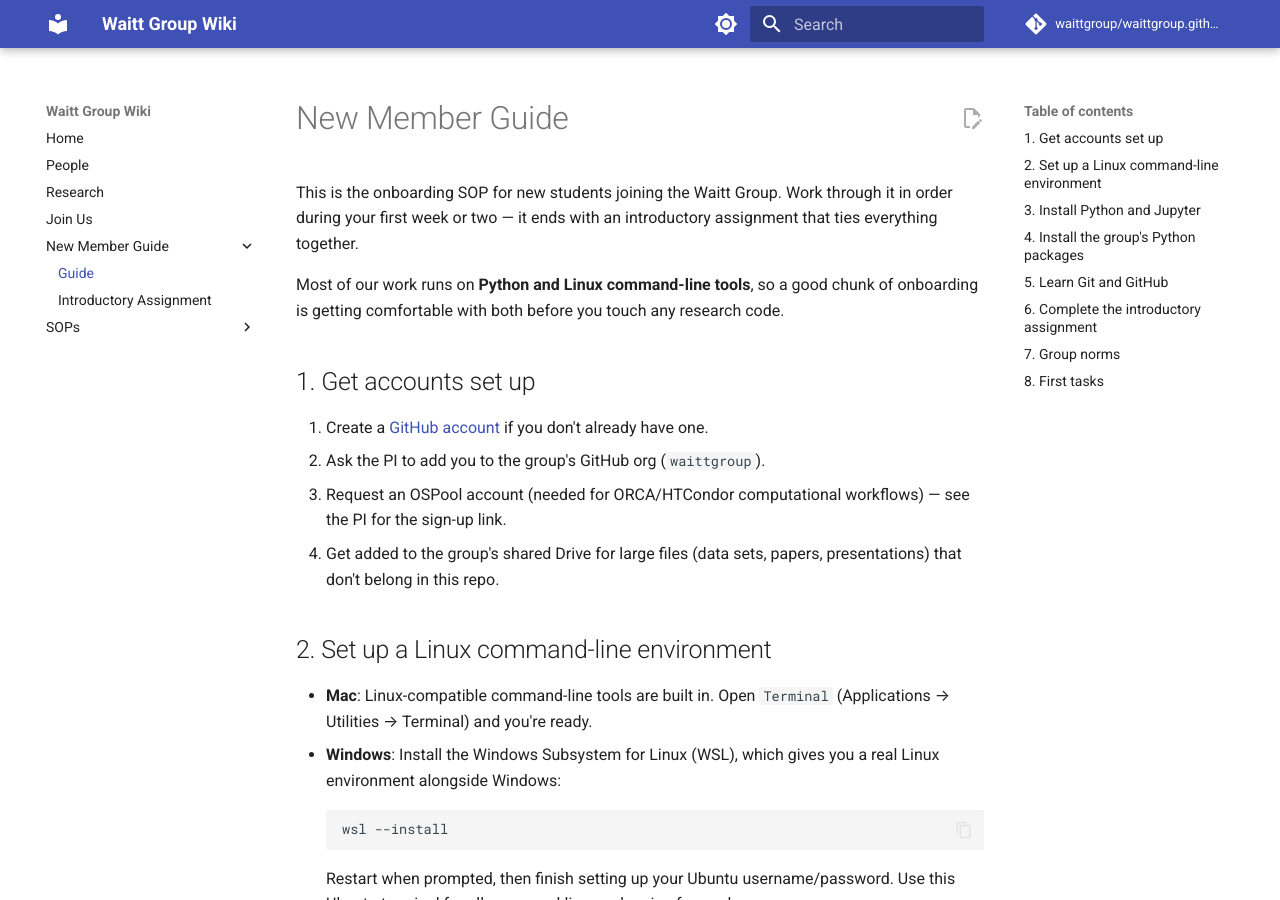
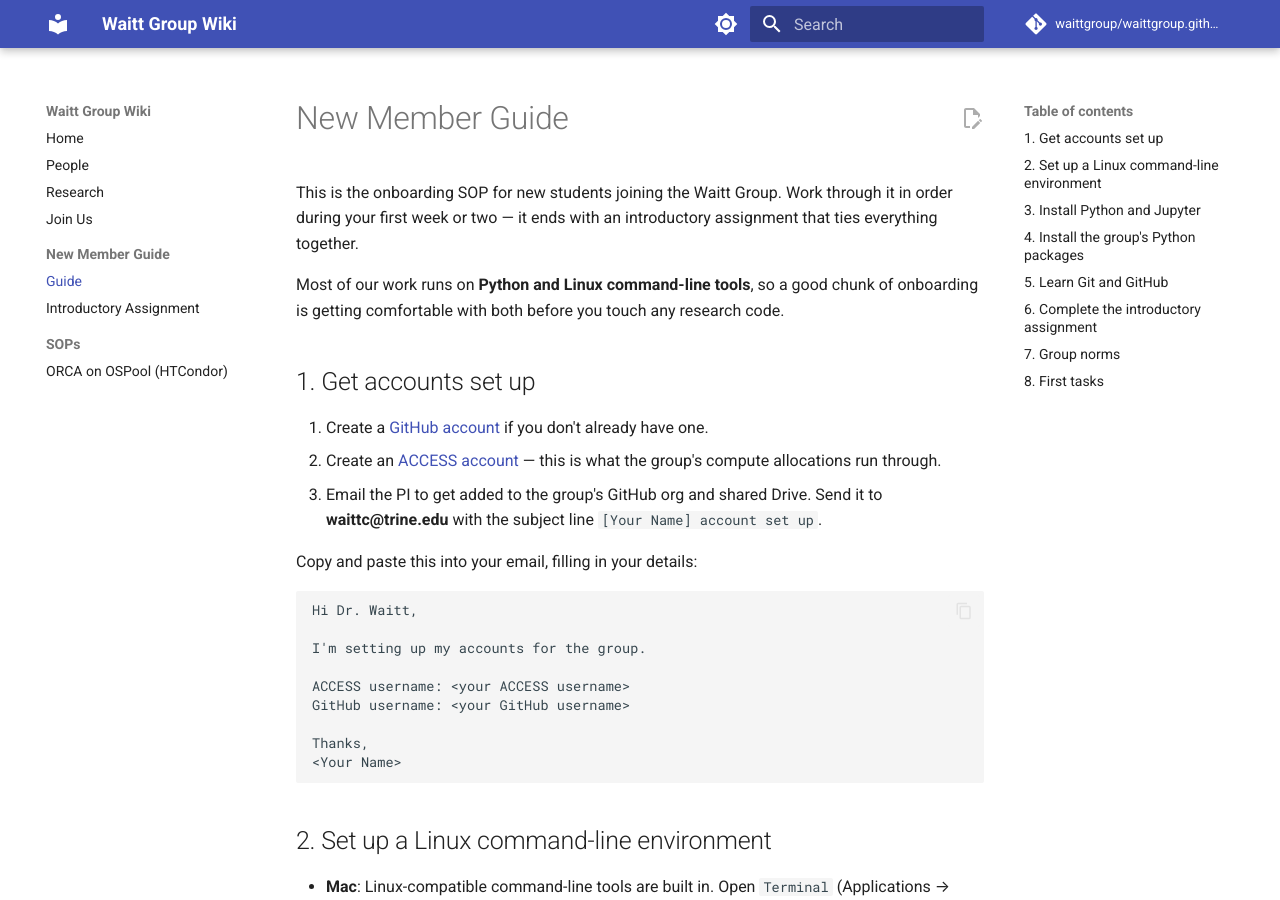
Before and after one commit to waittgroup/waittgroup.github.io, an MkDocs documentation site: the page built from docs/new-member-guide.md, in a window 1280 px wide and 900 px high. Built offline with MkDocs 1.6.1 and Material for MkDocs 9.7.7, drawn with Linux system fonts in a browser that asks for light colours; comment, search, counter and statistics services are not loaded; some of the changed text lies outside the part shown.

Commit message:
Fix nav sidebar collapse and rework account setup instructions
Enables navigation.expand/sections so New Member Guide subpages stay
visible in the sidebar. Replaces GitHub-org/OSPool account requests
with an ACCESS account + email-the-PI flow, deferring OSPool/HTCondor
setup to a later SOP.

Co-Authored-By: Claude Sonnet 5 <noreply@anthropic.com>

````diff
--- a/docs/new-member-guide.md
+++ b/docs/new-member-guide.md
@@ -12,11 +12,25 @@ touch any research code.
 
 1. Create a [GitHub account](https://github.com/join) if you don't
    already have one.
-2. Ask the PI to add you to the group's GitHub org (`waittgroup`).
-3. Request an OSPool account (needed for ORCA/HTCondor computational
-   workflows) — see the PI for the sign-up link.
-4. Get added to the group's shared Drive for large files (data sets,
-   papers, presentations) that don't belong in this repo.
+2. Create an [ACCESS account](https://access-ci.org/) — this is what
+   the group's compute allocations run through.
+3. Email the PI to get added to the group's GitHub org and shared
+   Drive. Send it to **waittc@trine.edu** with the subject line
+   `[Your Name] account set up`.
+
+   Copy and paste this into your email, filling in your details:
+
+   ```
+   Hi Dr. Waitt,
+
+   I'm setting up my accounts for the group.
+
+   ACCESS username: <your ACCESS username>
+   GitHub username: <your GitHub username>
+
+   Thanks,
+   <Your Name>
+   ```
 
 ## 2. Set up a Linux command-line environment
 
--- a/mkdocs.yml
+++ b/mkdocs.yml
@@ -22,6 +22,8 @@ theme:
     - navigation.instant
     - navigation.tracking
     - navigation.top
+    - navigation.expand
+    - navigation.sections
     - search.suggest
     - search.highlight
     - content.code.copy
````
Also changed, not shown: other parts of docs/new-member-guide.md (+1 -2 lines).
